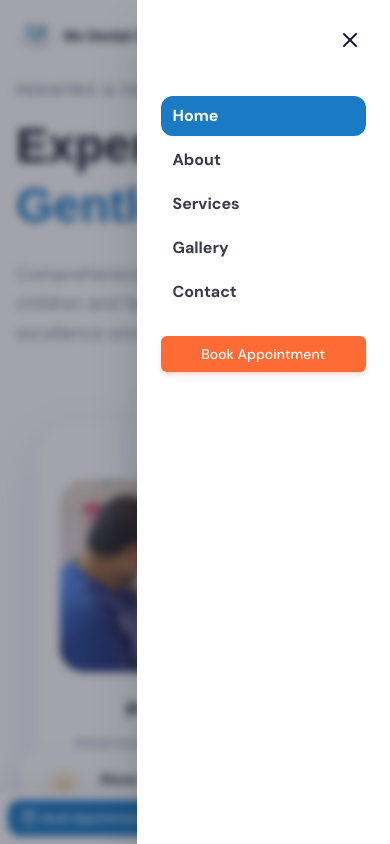
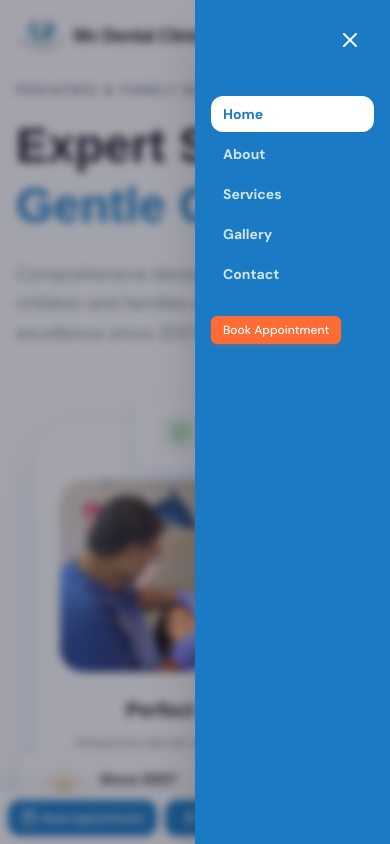
Before and after one commit to GENAI-NETWORKS/mv-dental-clinic, a React (Vite) app: page / in a window 390 px wide. Both pictures are taken after a click on the button 354 px from the left and 36 px from the top of the page. Shown: the top 844 px of the page. Built offline with nearby package versions, Linux system fonts and the light colour scheme; a web font is replaced by a local one.

Commit message:
style: Update mobile navbar logo size, menu background, and CTA button

```diff
--- a/src/components/layout/Navbar.tsx
+++ b/src/components/layout/Navbar.tsx
@@ -44,8 +44,8 @@ export const Navbar = () => {
         <div className="flex items-center justify-between">
           {/* Logo */}
           <Link to="/" className="shrink-0 flex items-center gap-2 md:gap-3">
-            <img src={logo} alt="Mv Dental Clinic" className="h-8 md:h-12 w-auto object-contain" />
-            <span className="font-display font-black text-[15px] sm:text-xl text-dark tracking-tight leading-tight">Mv Dental Clinic</span>
+            <img src={logo} alt="Mv Dental Clinic" className="h-10 md:h-12 w-auto object-contain" />
+            <span className="font-display font-black text-lg sm:text-xl text-dark tracking-tight leading-tight">Mv Dental Clinic</span>
           </Link>
 
           {/* Right Side: Nav + CTA */}
@@ -111,10 +111,10 @@ export const Navbar = () => {
               animate={{ x: 0 }}
               exit={{ x: '100%' }}
               transition={{ duration: 0.3, type: 'tween' }}
-              className="fixed top-0 right-0 h-[100dvh] w-[65vw] max-w-[320px] bg-white z-[70] flex flex-col pt-24 px-6 overflow-y-auto pb-10 shadow-2xl md:hidden"
+              className="fixed top-0 right-0 h-[100dvh] w-1/2 max-w-[320px] bg-primary z-[70] flex flex-col pt-24 px-4 sm:px-6 overflow-y-auto pb-10 shadow-2xl md:hidden"
             >
               <button
-                className="absolute top-5 right-5 p-2 text-dark hover:bg-gray-100 rounded-full transition-colors"
+                className="absolute top-5 right-5 p-2 text-white hover:bg-white/10 rounded-full transition-colors"
                 onClick={() => setMobileMenuOpen(false)}
               >
                 <X className="w-6 h-6" />
@@ -130,7 +130,7 @@ export const Navbar = () => {
                   <Link
                     key={link.name}
                     to={link.path}
-                    className={`px-3 py-2 text-base font-bold rounded-xl transition-all duration-300 ${isActive ? 'bg-primary text-white shadow-sm' : 'text-text hover:bg-gray-50 hover:text-primary'}`}
+                    className={`px-3 py-2 text-sm sm:text-base font-bold rounded-xl transition-all duration-300 ${isActive ? 'bg-white text-primary shadow-sm' : 'text-white/80 hover:bg-white/10 hover:text-white'}`}
                     onClick={() => setMobileMenuOpen(false)}
                   >
                     {link.name}
@@ -140,7 +140,7 @@ export const Navbar = () => {
             </nav>
             <div className="mt-6">
               <Link to="/contact" onClick={() => setMobileMenuOpen(false)}>
-                <Button variant="accent" size="sm" className="w-full shadow-md shadow-accent/20">
+                <Button variant="accent" size="sm" className="shadow-md shadow-accent/20 text-xs px-3 py-1.5 h-auto">
                   Book Appointment
                 </Button>
               </Link>
```
